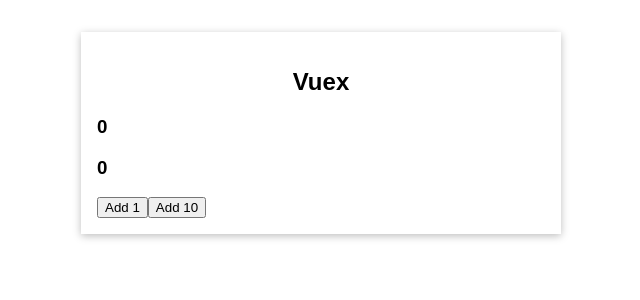
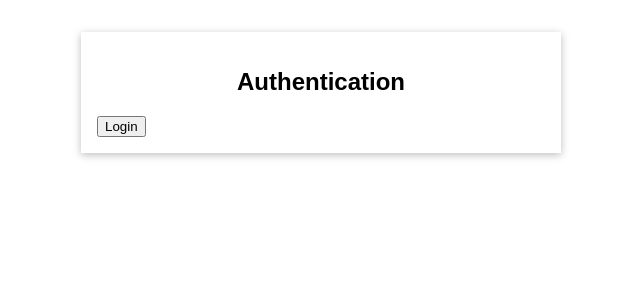
Before and after one commit to sergkryk/vuex-tutorial, a Vue app: page / in a window 1280 px wide. Shown: the top 300 px of the page, without its empty margins (319-959 px from the left). Built offline with nearby package versions, Linux system fonts and the light colour scheme.

Commit message:
adds additional state as module

```diff
--- a/src/App.vue
+++ b/src/App.vue
@@ -1,18 +1,24 @@
 <template>
-  <base-container title="Vuex">
+  <base-container title="Vuex" v-if="isAuth">
   <h3>{{  $store.getters.counterMultipliedByTwo }}</h3>
   <h3>{{  $store.getters.counterWithValidation }}</h3>
     <button @click="incrementCounter">Add 1</button>
     <button @click="incrementCounterByTen">Add 10</button>
+    <button @click="asyncIncrementCounterByTen">Async Add 10</button>
+  </base-container>
+  <base-container title="Authentication">
+    <user-auth></user-auth>
   </base-container>
 </template>
 
 <script>
 import BaseContainer from './components/BaseContainer.vue';
+import UserAuth from './components/UserAuth.vue';
 
 export default {
   components: {
     BaseContainer,
+    UserAuth,
   },
   methods: {
     incrementCounter() {
@@ -21,6 +27,14 @@
     incrementCounterByTen() {
       this.$store.commit('incrementByValue', {value: 10});
     },
+    asyncIncrementCounterByTen() {
+      this.$store.dispatch('asyncIncrementByValue', {value: 10});
+    },
+  },
+  computed: {
+    isAuth() {
+      return this.$store.getters.isAuth;
+    }
   }
 };
 </script>
--- /dev/null
+++ b/src/components/UserAuth.vue
@@ -0,0 +1,28 @@
+<template>
+  <button @click="login" v-if="!isAuth">Login</button>
+  <button @click="logout" v-if="isAuth">Logout</button>
+</template>
+
+<script>
+export default {
+  methods: {
+    login() {
+      this.$store.dispatch('login');
+      console.log(this.$store.getters.isAuth);
+    },
+    logout() {
+      this.$store.dispatch('logout');
+      console.log(this.$store.getters.isAuth);
+    },
+  },
+  computed: {
+    isAuth() {
+      return this.$store.getters.isAuth;
+    }
+  }
+}
+</script>
+
+<style>
+
+</style>
--- a/src/main.js
+++ b/src/main.js
@@ -3,11 +3,55 @@
 
 import App from './App.vue';
 
+const authStore = {
+  state() {
+    return {
+      isAuth: false,
+    }
+  },
+  mutations: {
+    setAuth(state, payload) {
+      state.isAuth = payload.isAuth;
+    }
+  },
+  actions: {
+    login(context) {
+      context.commit('setAuth', { isAuth: true });
+    },
+    logout(context) {
+      context.commit('setAuth', { isAuth: false })
+    }
+  },
+  getters: {
+    isAuth(state) {
+      return state.isAuth;
+    }
+  }
+}
+
 const app = createApp(App);
 const store = createStore({
+  modules: {
+    auth: authStore,
+  },
   state() {
     return {
       counter: 0,
+    }
+  },
+  mutations: {
+    increment(state) {
+      state.counter++;
+    },
+    incrementByValue(state, payload) {
+      state.counter = state.counter + payload.value;
+    }
+  },
+  actions: {
+    asyncIncrementByValue(context, payload) {
+      setTimeout(() => {
+        context.commit('incrementByValue', payload)
+      }, 2000)
     }
   },
   getters: {
@@ -24,14 +68,6 @@
       }
       return finalCounter;
     }
-  },
-  mutations: {
-    increment(state) {
-      state.counter++;
-    },
-    incrementByValue(state, payload) {
-      state.counter = state.counter + payload.value;
-    }
   }
 });
 
```
